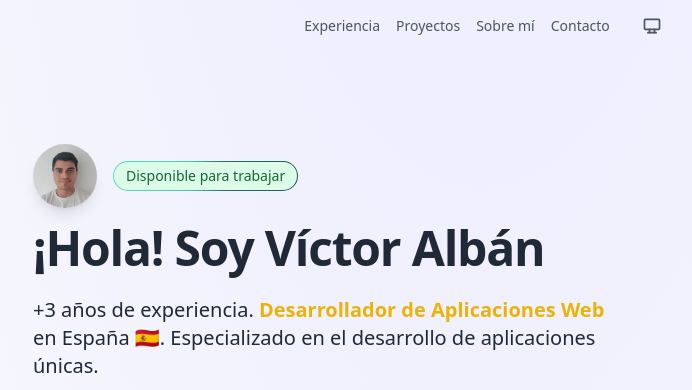
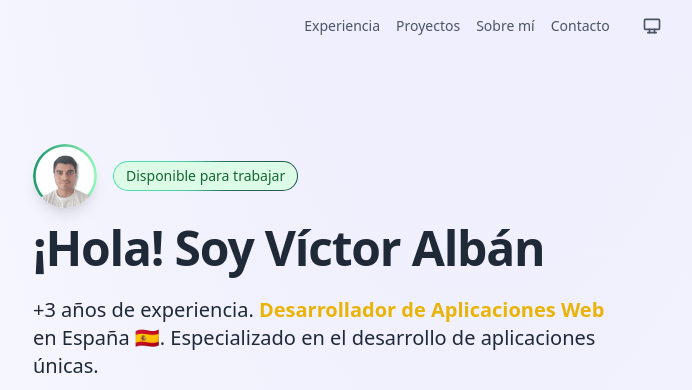
Before and after one commit to vicboss11/portfolio, an Astro site: page / in a window 1280 px wide. Shown: the top 390 px of the page, without its empty margins (159-851 px from the left). Built offline with nearby package versions, Linux system fonts and the light colour scheme; Astro itself is replaced by a stand-in of ours.

Commit message:
Update personal image source in Hero component

```diff
--- a/src/components/Hero.astro
+++ b/src/components/Hero.astro
@@ -1,4 +1,5 @@
 ---
+const personalImageSrc = '/me-alt.webp';
 const personalImageAlt = 'Víctor Albán';
 const linkedinUrl = 'https://linkedin.com/in/victor-alban/';
 const githubUrl = 'https://github.com/vicboss11/';
@@ -16,8 +17,10 @@ import SocialPill from '@/components/SocialPill.astro';
   <div class="flex gap-4 mb-4">
     <img
       class="rounded-full shadow-lg size-16"
-      src="/me.webp"
+      src={personalImageSrc}
       alt={personalImageAlt}
+      width="64"
+      height="64"
     />
 
     <a
```
